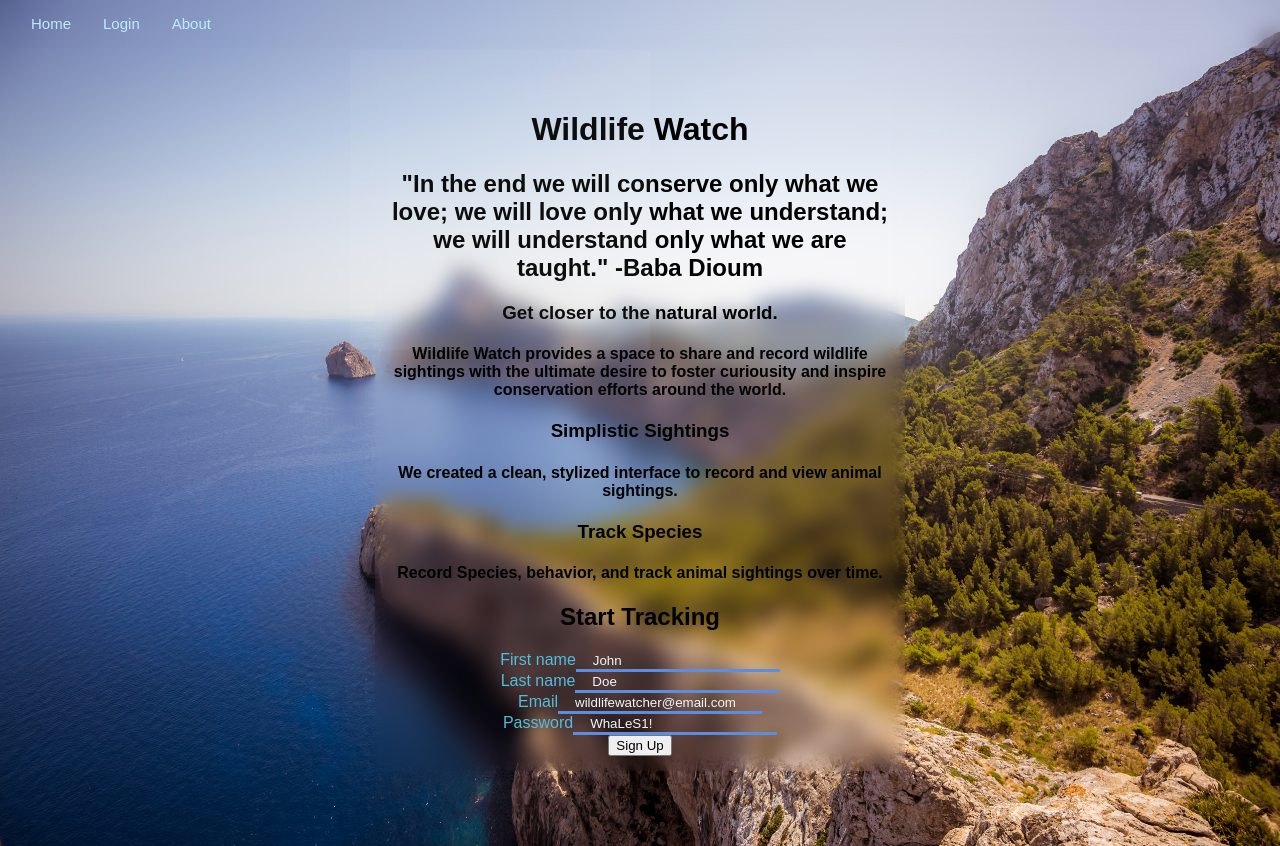
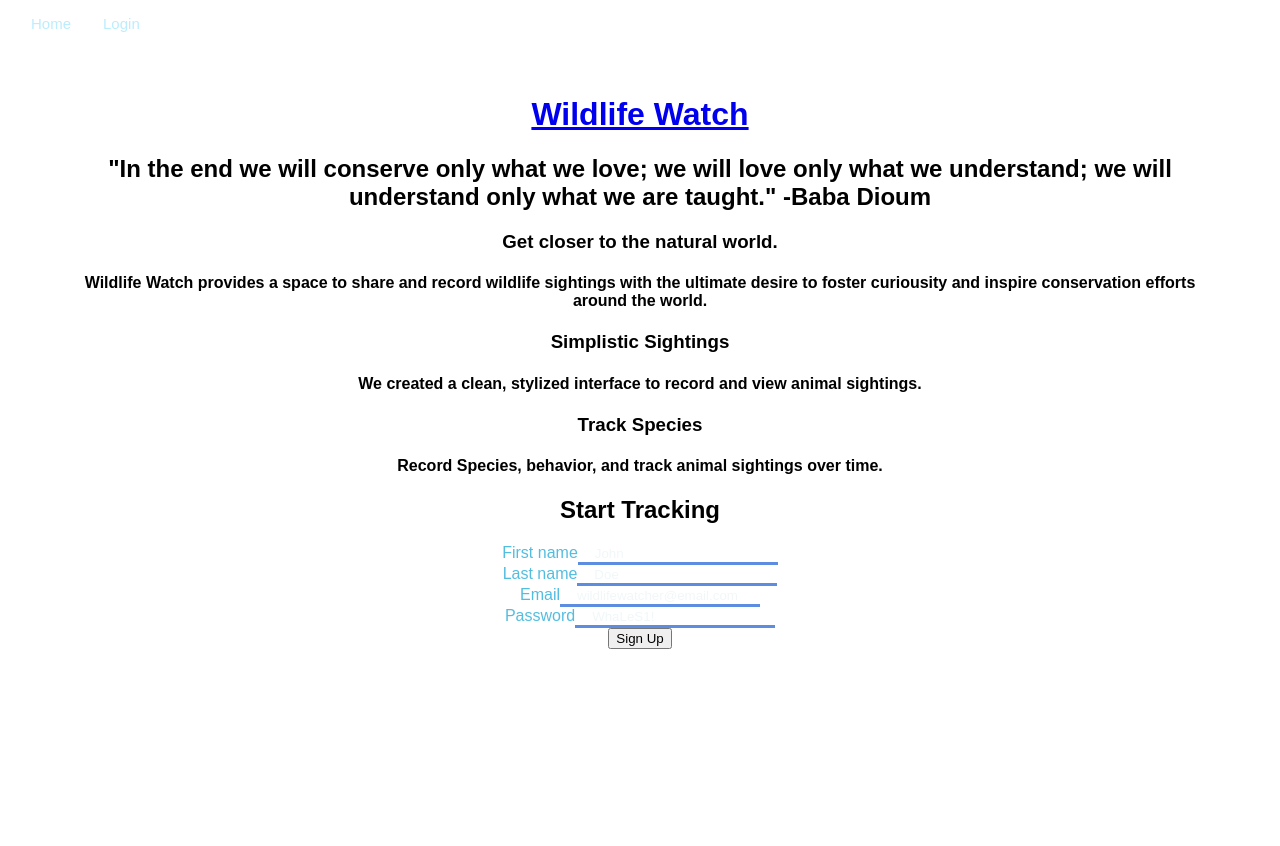
Before and after one commit to klguenth/wildlife-app, a React (Create React App) app: page / in a window 1280 px wide. After the commit the page ends 800 px from the top, so only its background shows below. Built offline with nearby package versions, Linux system fonts and the light colour scheme; the HTML template or start-up script is replaced by a standard one.

Commit message:
rearranged styling and added link and route imports

```diff
--- a/src/App.css
+++ b/src/App.css
@@ -13,35 +13,3 @@ h1 {
 h3 {
     text-align: center;
 }
-
-body {
-    background-image: url('./Photos/shoreline_landscape.jpeg');
-    background-color: #2F5980;
-    background-repeat: no-repeat;
-    background-attachment: fixed;
-    background-size: cover;
-    background-position: top;
-    width: 100%;
-    height: 100%;
-}
-
-.blurred-box{
-    position: relative;
-    width: 500px;
-    margin: auto;
-    padding: 15px;
-    border-radius: 2px;
-    backdrop-filter: blur(10px);
-}
-
-.blurred-box:after {
-    content: '';
-    width: 300px;
-    height: 300px;
-    position: absolute;
-    left: -25px;
-    right: 0;
-    top: -25px;
-    bottom: 0;
-    box-shadow: inset 0 0 0 200px rgba(255,255,255,0.05);
-}
--- a/src/App.js
+++ b/src/App.js
@@ -5,7 +5,7 @@ import LandingPage from './Components/LandingPage/LandingPage.js';
 import Login from './Components/Login/Login.js';
 import SightingForm from './Components/SightingForm/SightingForm.js';
 import SightingList from './Components/SightingList/SightingList.js';
-import { Route } from 'react-router-dom';
+import { Route, Link } from 'react-router-dom';
 import './App.css';
 
 export default class App extends React.Component {
@@ -57,11 +57,15 @@ export default class App extends React.Component {
   render() {
     return (
       <div>
-        <Nav />
+        <div className="navBar">
+          <Nav />
+        </div>
         <main id='App'>
           <div class='blurred-box'>
             <header className="appTitle">
-              <h1>Wildlife Watch</h1>
+              <h1>
+                <Link to="/">Wildlife Watch</Link>
+              </h1>
             </header>
             <section className="mainSection">
               <h2 className="conserveQuote">"In the end we will conserve only what we love; we will love only what we understand; we will understand only what we are taught." -Baba Dioum</h2>
--- a/src/Components/LandingPage/LandingPage.css
+++ b/src/Components/LandingPage/LandingPage.css
@@ -0,0 +1,15 @@
+* {
+    font-family: 'Montserrat', sans-serif;
+}
+
+#App {
+    padding: 75px;
+}
+
+h1 {
+    text-align: center;
+}
+
+h3 {
+    text-align: center;
+}
--- a/src/Components/LandingPage/LandingPage.js
+++ b/src/Components/LandingPage/LandingPage.js
@@ -1,10 +1,13 @@
 import React from 'react';
+import { Link } from 'react-router-dom';
+import Nav from '../Nav/Nav.js';
 import './LandingPage.css';
 
 export default class LandingPage extends React.Component {
     render() {
         return (
             <div className='blurred-box'>
+                <Nav />
                 <section className="mainSection">
                     <h2 className="conserveQuote">"In the end we will conserve only what we love; we will love only what we understand; we will understand only what we are taught." -Baba Dioum</h2>
                     <div className="wwSummary">
@@ -22,6 +25,7 @@ export default class LandingPage extends React.Component {
                     <div className="wwSummary">
                     </div>
                 </section>
+                <Link to='/SignUpForm'>Sign Up</Link>
             </div>
         );
     }
--- a/src/Components/Login/Login.css
+++ b/src/Components/Login/Login.css
@@ -0,0 +1,19 @@
+* {
+    box-sizing: border-box;
+    font-family: 'Montserrat', sans-serif;
+}
+
+body {
+    display: flex;
+    flex-direction: column;
+    align-items: center;
+}
+
+.loginForm {
+    text-align: center;
+    border: 1px solid #D6D9DC;
+    border-radius: 3px;
+    width: 80%;
+    margin: 40px 0;
+    padding: 50px;
+}
--- a/src/Components/Nav/Nav.js
+++ b/src/Components/Nav/Nav.js
@@ -1,13 +1,13 @@
 import React from 'react';
+import { Link } from 'react-router-dom';
 import './Nav.css';
 
 export default class Nav extends React.Component {
     render() {
         return (
             <div className="topNav">
-                <a href="www.wildlifewatch.com" className="homeLink">Home</a>
-                <a href="www.wildlifewatch.com/login" className="loginLink">Login</a>
-                <a href="www.wildlifewatch.com/about" className="aboutLink">About</a>
+                <Link to='/LandingPage'>Home</Link>
+                <Link to='/Login'>Login</Link>
             </div>
         )
     }
--- a/src/Components/SightingForm/SightingForm.css
+++ b/src/Components/SightingForm/SightingForm.css
@@ -0,0 +1,22 @@
+body {
+    background-image: url('./Photos/shoreline_landscape.jpeg');
+    background-color: #2F5980;
+    background-repeat: no-repeat;
+    background-attachment: fixed;
+    background-size: cover;
+    background-position: top;
+    width: 100%;
+    height: 100%;
+}
+
+h1 {
+    text-align: center;
+}
+
+.record-sighting {
+    display: relative;
+}
+
+label {
+    position: absolute;
+}
--- a/src/Components/SightingForm/SightingForm.js
+++ b/src/Components/SightingForm/SightingForm.js
@@ -1,10 +1,12 @@
 import React from 'react';
 import SubmitButton from '../SubmitButton/SubmitButton.js';
+import Nav from '../Nav/Nav.js';
 
-export default class Sighting extends React.Component {
+export default class SightingForm extends React.Component {
     render() {
         return (
             <div>
+                <Nav />
                 <header>
                     <h1>New Sighting</h1>
                 </header>
@@ -23,13 +25,13 @@ export default class Sighting extends React.Component {
                     </div>
                     <div className="form-section">
                         <label for="behavior-record">Detailed Behavior Record</label>
-                        <textarea name="behavior-record" rows="15"   required />
+                        <textarea name="behavior-record" rows="15" required />
                     </div>
                     <div className="form-section">
                         <p className="sighting-date">Date of Sighting</p>
                         <input type="number" name="date-month" placeholder="01" min="1" max="12" required="" />
                         <input type="number" name="date-day" className="date-day"  placeholder="01" min="1" max="31" required="" />
-                        <input type="number" name="date-year" className="date-year" placeholder="2017" min="2016" max="2017" required="" />
+                        <input type="number" name="date-year" className="date-year" placeholder="2019" min="1900" max="2020" required="" />
                     </div>
                     <SubmitButton />
                     <button type="reset">Reset</button>
--- a/src/Components/SightingList/SightingList.js
+++ b/src/Components/SightingList/SightingList.js
@@ -2,6 +2,8 @@ import React from 'react';
 import Nav from '../Nav/Nav.js';
 import Sighting from '../Sighting/Sighting.js';
 import FilterOptions from '../FilterOptions/FilterOptions.js';
+import SightingForm from '../SightingForm/SightingForm.js';
+import { Route, Link } from 'react-router-dom';
 
 export default class SightingList extends React.Component {
     render() {
@@ -9,6 +11,9 @@ export default class SightingList extends React.Component {
             <div>
                 <section className="NavBar">
                     <Nav />
+                </section>
+                <section className="SightingForm">
+                    <Link to="SightingForm" component={SightingForm}>Sighting Form</Link>
                 </section>
                 <section className="SightingList">
                     <FilterOptions />
--- a/src/Components/SignUpForm/SignUpForm.js
+++ b/src/Components/SignUpForm/SignUpForm.js
@@ -1,4 +1,6 @@
 import React from 'react';
+import { Route } from 'react-router-dom';
+import SightingList from '../SightingList/SightingList.js';
 import './SignUpForm.css';
 
 export default class SignUpForm extends React.Component {
@@ -23,7 +25,9 @@ export default class SignUpForm extends React.Component {
                     <label for="password">Password</label>
                     <input placeholder='WhaLeS1!' type="text" name='password' id='password' />
                 </div>
-                <button type='submit'>Sign Up</button>
+                <button type='submit'>
+                    <Route to="/SightingList" component={SightingList}>Sign Up</Route>
+                </button>
                 </form>
             </div>
         )
--- a/src/Components/SubmitButton/SubmitButton.css
+++ b/src/Components/SubmitButton/SubmitButton.css
@@ -0,0 +1,25 @@
+
+.submitButton {
+    display:inline-block;
+    padding:0.35em 1.2em;
+    border:0.1em solid #FFFFFF;
+    margin:0 0.3em 0.3em 0;
+    border-radius:0.12em;
+    box-sizing: border-box;
+    text-decoration:none;
+    font-family: 'Montserrat', sans-serif;
+    font-weight:300;
+    color:#FFFFFF;
+    text-align:center;
+    transition: all 0.2s;
+}
+.submitButton:hover {
+    color:#000000;
+    background-color:#FFFFFF;
+}
+@media all and (max-width:30em) {
+    .submitButton {
+        display:block;
+        margin:0.4em auto;
+    }
+}
--- a/src/Components/SubmitButton/SubmitButton.js
+++ b/src/Components/SubmitButton/SubmitButton.js
@@ -1,8 +1,8 @@
 import React from 'react';
 import './SubmitButton.css';
 
-export default function SubmitButton(props) {
+export default function SubmitButton() {
     return (
-        <button type="submit" value="Submit">Submit</button>
+        <button type="submit" value="Submit" className="submitButton">Submit</button>
     );
 }
```
Also changed, not shown: 1 other file (tests, documents, lock files or other folders).
